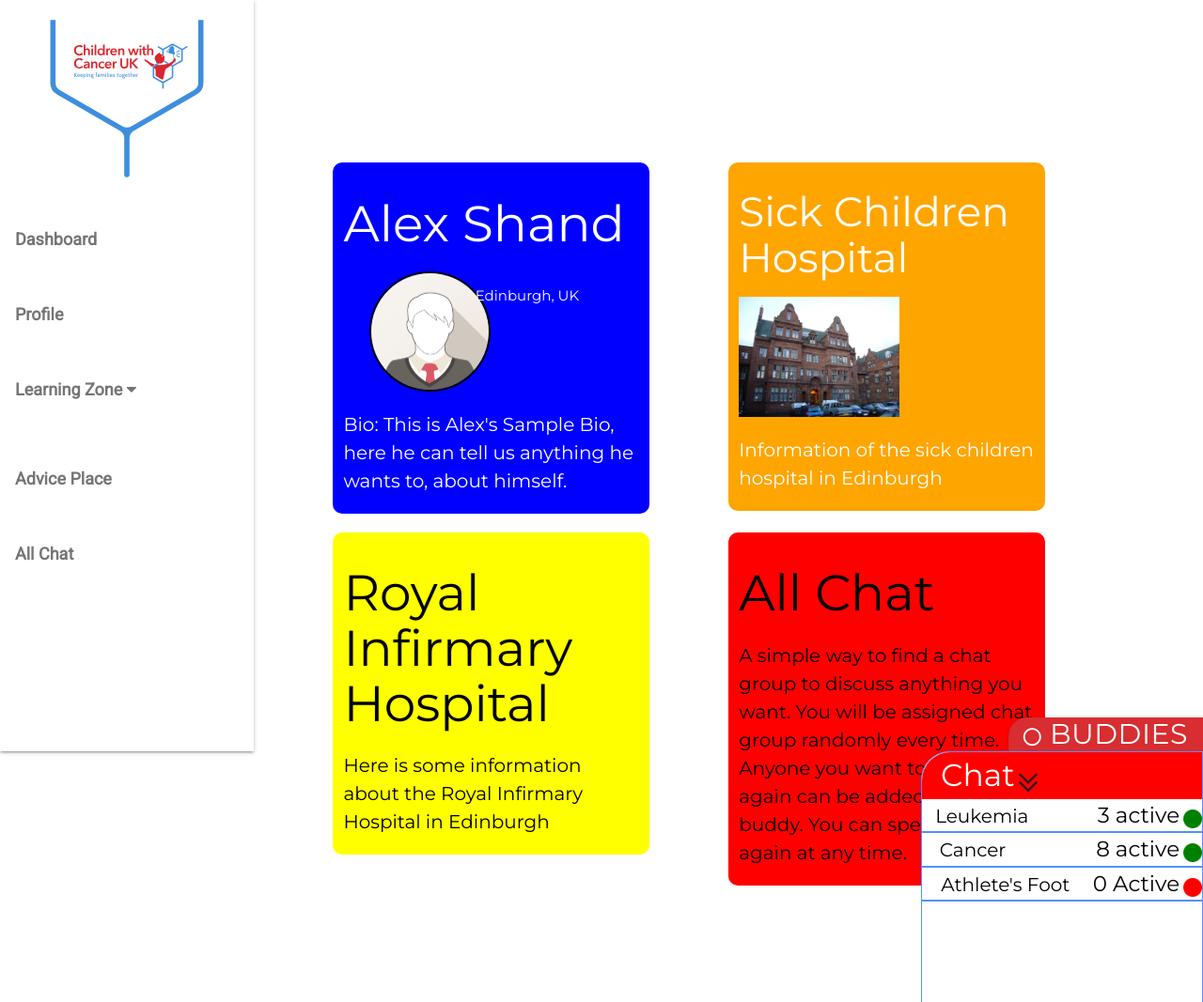
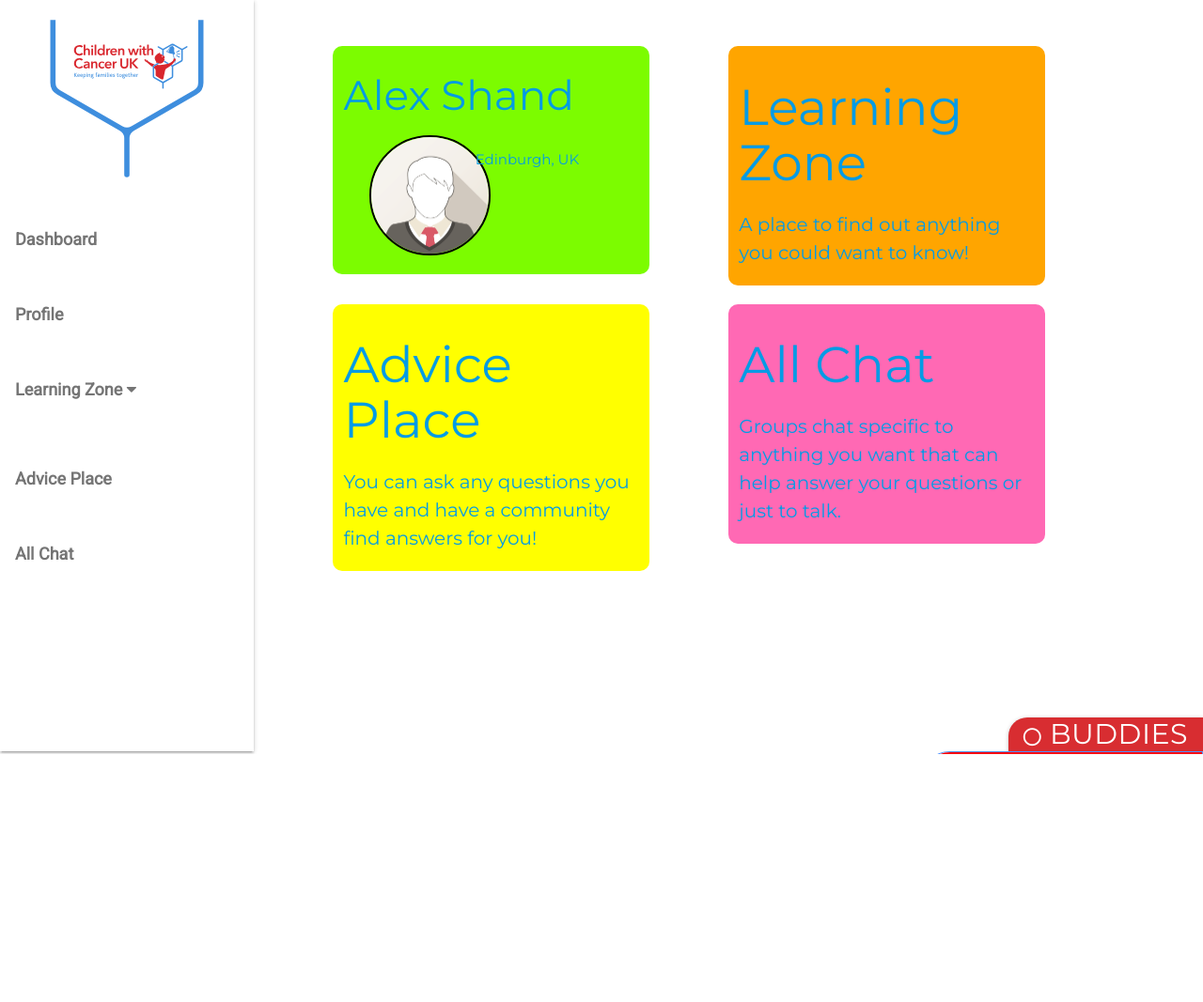
Before and after one commit to mahbubiftekhar/Children_with_Cancer_UK-JPMorganCodeForGood, a Flask app: template app/templates/dashboard.html in a window 1280 px wide. Shown: the whole page at 94% size. After the commit the page ends 803 px from the top, so only its background shows below. Run offline with Flask 2, Linux system fonts and the light colour scheme; the template is opened without the code that fills it, so the values that code supplies are empty; parts of the project's set-up code (start-up, migrations or seed data) failed here and were passed over; some libraries are stand-ins or nearby versions.

Commit message:
dashboardLinkings

```diff
--- a/app/static/CSS/dashboard.css
+++ b/app/static/CSS/dashboard.css
@@ -10,7 +10,7 @@
 }
 
 .top_left {
-  background-color:blue;
+  background-color:lawngreen;
   color:white;
 }
 
@@ -28,6 +28,6 @@
 }
 
 .bottom_right {
-  background-color:red;
+  background-color:hotpink;
   color:black;
 }
--- a/app/templates/dashboard.html
+++ b/app/templates/dashboard.html
@@ -1,37 +1,21 @@
 {% extends "layout.html" %}{% block body %}
 
 <!-- Custom styles for this template -->
+
 <link rel="stylesheet" href="../static/CSS/dashboard.css">
 <!-- grid structe made with rows that have 12 columns in them-->
 <div class="row">
       <div class="col s2"></div> <!-- create a row with a header to have fewer empty rows-->
-      <div class="col s3"><h1 style="background-color:DodgerBlue"></h1></div>
+      <div class="col s3"><h3 style="background-color:DodgerBlue"></h3></div>
       <div class="col s2"></div><!-- in col sn, n is the number of columns allocation in that div-->
       <div class="col s3"></div>
       <div class="col s2"></div>
 </div>
 <div class="row">
-      <div class="col s2"></div>
-      <div class="col s3">
-      <h2 style="background-color:DodgerBlue"></h1>
-  	  </div>
-      <div class="col s2"></div>
-      <div class="col s3"></div>
-      <div class="col s2"></div>
-</div>
-<div class="row">
-      <div class="col s1.5"></div>
-      <div class="col s4">
-      <h2 style="background-color:DodgerBlue"></h1>
-  	  </div>
-      <div class="col s1"></div>
-      <div class="col s4"></div>
-      <div class="col s1.5"></div>
-</div>
-<div class="row">
       <div class="col s1"></div> <!--first row defined in dashboard.css, has profile picture-->
       <div class="col s4 boards top_left" href="{{ url_for('profile') }}">
-		  	<h2>Alex Shand</h2>
+        <a href= {{ url_for('profile') }}>
+		  	<h3>Alex Shand</h3>
             <div class="row">
               <div class="col s1"></div>
               <div class="col s4">
@@ -40,30 +24,34 @@
               <div class="col s5">
               <p>Edinburgh, UK</p>
               </div>
+              </a>
               <div class="col s1"></div>
-
             </div>
-		  	<p id="p01">Bio: This is Alex's Sample Bio, here he can tell us anything he wants to, about himself.</p>
 			</div>
   	  <div class="col s1"></div>
       <div class="col s4 boards top_right">
-		  	<h3>Sick Children Hospital</h3> <!-- sample article, possibly some help or support-->
-        <img src="../static/Images/hospital.jpg" height = 128>
-		  	<p id="p01">Information of the sick children hospital in Edinburgh</p>
+        <a href= {{ url_for('knowledgebase') }}>
+		  	<h2>Learning Zone</h2> <!-- sample article, possibly some help or support-->
+        <p id="p01">A place to find out anything you could want to know!</p>
 			</div>
+      </a>
   	  <div class="col s1"></div>
 </div>
 <div class="row">
       <div class="col s1"></div>
       <div class="col s4 boards bottom_left">
-		  	<h2>Royal Infirmary Hospital</h2>
-		  	<p id="p01">Here is some information about the Royal Infirmary Hospital in Edinburgh</p>
+        <a href= "https://www.cancerresearchuk.org/about-cancer/cancer-chat">
+		  	<h2>Advice Place</h2>
+		  	<p id="p01">You can ask any questions you have and have a community find answers for you!</p>
 			</div>
+      </a>
       <div class="col s1"></div>
       <div class="col s4 boards bottom_right">
+        <a href= {{ url_for('all_chat') }}>
 		  	<h2>All Chat</h2> <!-- talking about All chat-->
-		  	<p id="p01">A simple way to find a chat group to discuss anything you want. You will be assigned chat group randomly every time. Anyone you want to talk to again can be added as a buddy. You can speak to them again at any time. </p>
+		  	<p id="p01">Groups chat specific to anything you want that can help answer your questions or just to talk. </p>
   	  </div>
+      </a>
       <div class="col s1"></div>
 </div>
 <div class="row">
```
Also changed, not shown: app/static/Images/books.jpg (added), 1 other file.
